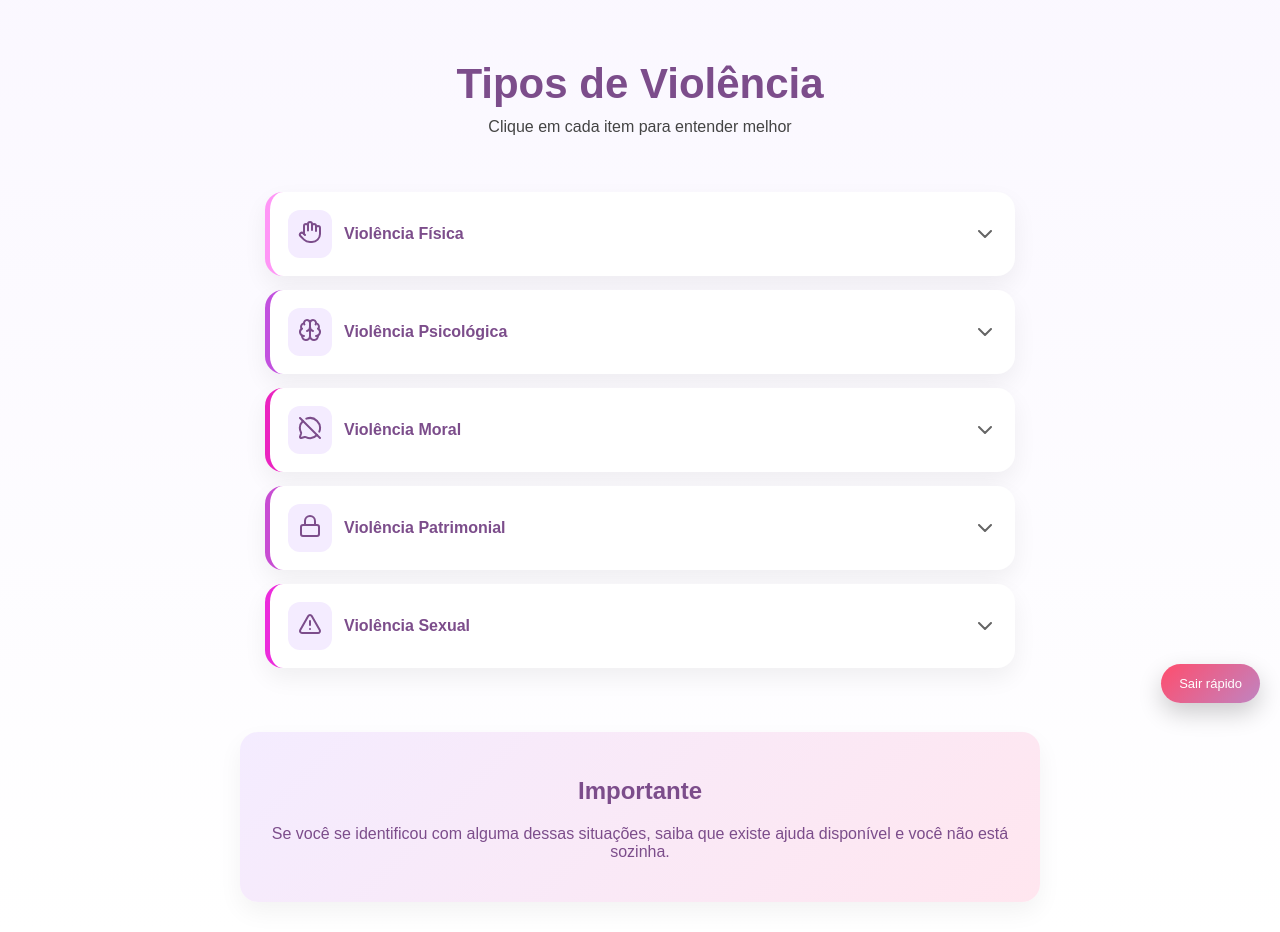
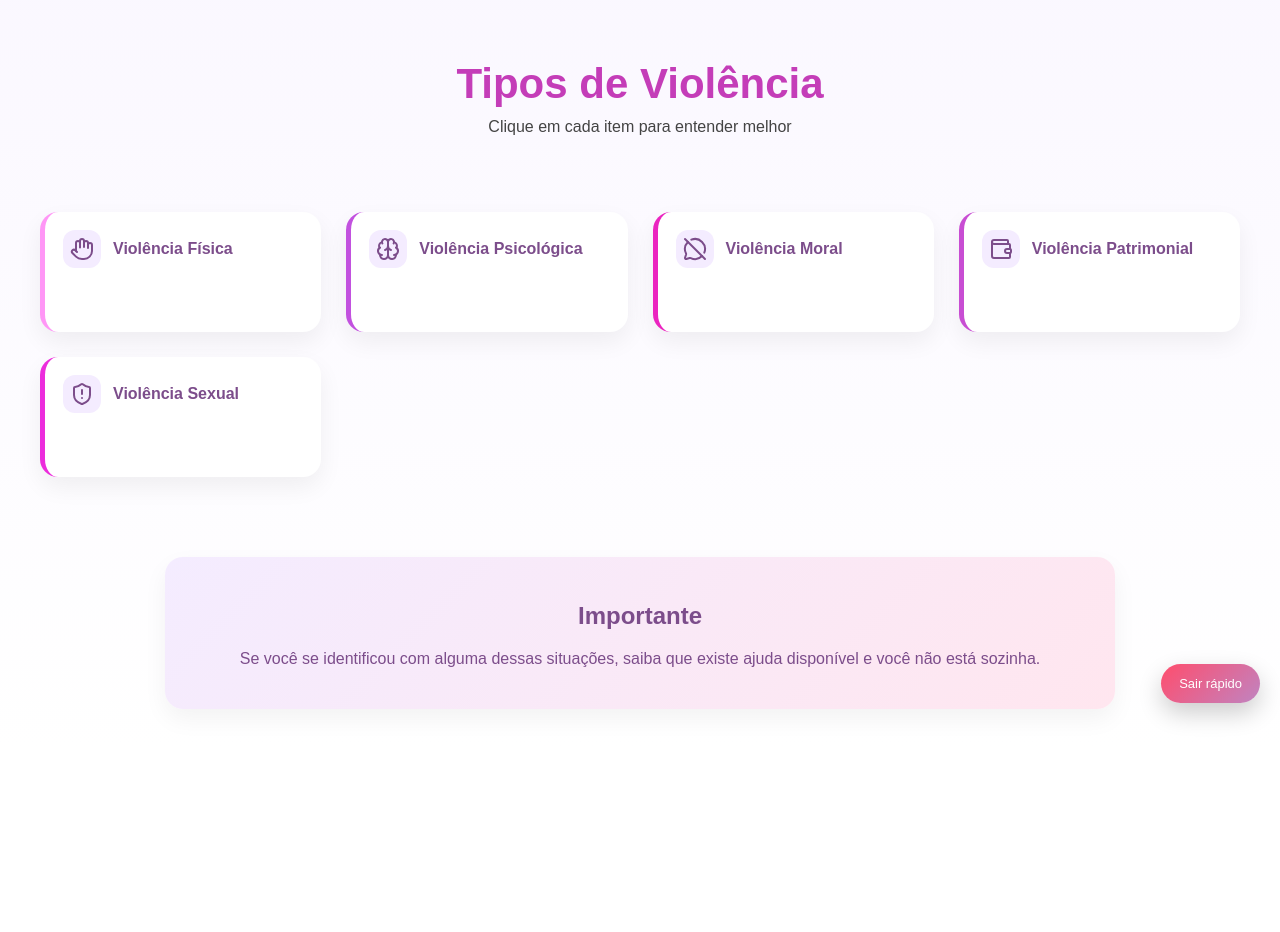
Before and after one commit to ferestevesr/sosmulherpi, a Python web app: template templates/apoio.html in a window 1280 px wide. Shown: the part 77-1009 px from the top of the page. After the commit the page ends 799 px from the top, so only its background shows below. Run offline with Jinja, Linux system fonts and the light colour scheme; the template is opened without the code that fills it, so the values that code supplies are empty.

Commit message:
atualização pagina de apoio

```diff
--- a/templates/apoio.html
+++ b/templates/apoio.html
@@ -6,10 +6,9 @@
     <meta name="viewport" content="width=device-width, initial-scale=1.0">
 
     <!-- Fonte -->
-    <link href="https://fonts.googleapis.com/css2?family=Inter:wght@300;400;600&display=swap"
-        rel="stylesheet">
+    <link href="https://fonts.googleapis.com/css2?family=Inter:wght@300;400;600&display=swap" rel="stylesheet">
 
-    <!-- Ícones -->
+    <!-- ÍCONES -->
     <script src="https://unpkg.com/lucide@latest"></script>
 
     <title>Tipos de Violência</title>
@@ -23,19 +22,11 @@
             --texto: #444;
         }
 
-        /* ========================= */
-        /* BODY */
-        /* ========================= */
-
         body {
             margin: 0;
             font-family: Arial, sans-serif;
             background: linear-gradient(180deg, #faf7ff, #fff);
         }
-
-        /* ========================= */
-
-        /* ========================= */
 
         .header {
             background: #ffffff;
@@ -48,14 +39,10 @@
             display: flex;
             justify-content: space-between;
             align-items: center;
-
             max-width: 1100px;
             margin: auto;
-
             padding: 20px;
         }
-
-        /* LOGO */
 
         .logo {
             font-size: 22px;
@@ -67,8 +54,6 @@
         .logo span {
             color: #c00da8;
         }
-
-        /* NAV */
 
         .nav {
             display: flex;
@@ -87,21 +72,13 @@
             color: #e649d1;
         }
 
-        /* BOTÃO SOS */
-
         .btn-sos-nav {
             background: #ff4d4d;
             color: rgb(12, 12, 12) !important;
-
             padding: 10px 18px;
             border-radius: 30px;
-
             font-weight: bold;
         }
-
-        /* ========================= */
-        /* TÍTULO DA PÁGINA */
-        /* ========================= */
 
         .titulo-pagina {
             text-align: center;
@@ -111,7 +88,7 @@
         .titulo-pagina h1 {
             margin: 0;
             font-size: 42px;
-            color: var(--roxo);
+            color: #c43db8;
         }
 
         .titulo-pagina p {
@@ -120,58 +97,37 @@
             margin-top: 10px;
         }
 
-        /* ========================= */
-        /* CONTAINER */
-        /* ========================= */
+        /* 🔥 GRID NOVO (AQUI ESTÁ A MUDANÇA PRINCIPAL) */
+        .container {
+            max-width: 1200px;
+            margin: auto;
+            padding: 40px 20px;
 
-        .container {
-            max-width: 750px;
-            margin: auto;
-            padding: 20px;
+            display: grid;
+            grid-template-columns: repeat(auto-fit, minmax(260px, 1fr));
+            gap: 25px;
         }
-
-        /* ========================= */
-        /* CARD */
-        /* ========================= */
 
         .card {
             background: white;
             border-radius: 18px;
-            margin-bottom: 14px;
             box-shadow: 0 10px 25px rgba(0, 0, 0, 0.06);
             overflow: hidden;
             cursor: pointer;
             transition: all 0.25s ease;
             border-left: 5px solid transparent;
+            min-height: 120px;
         }
 
         .card:hover {
-            transform: translateY(-3px);
+            transform: translateY(-5px);
         }
 
-        /* CORES */
-
-        .card.fisica {
-            border-left-color: #ff6bf3b4;
-        }
-
-        .card.psico {
-            border-left-color: #c251df;
-        }
-
-        .card.moral {
-            border-left-color: #eb24c0;
-        }
-
-        .card.patrimonial {
-            border-left-color: #c84dd3;
-        }
-
-        .card.sexual {
-            border-left-color: #ec2cdc;
-        }
-
-        /* HEADER CARD */
+        .card.fisica { border-left-color: #ff6bf3b4; }
+        .card.psico { border-left-color: #c251df; }
+        .card.moral { border-left-color: #eb24c0; }
+        .card.patrimonial { border-left-color: #c84dd3; }
+        .card.sexual { border-left-color: #ec2cdc; }
 
         .card-header {
             display: flex;
@@ -181,8 +137,13 @@
         }
 
         .icon-box {
+            width: 38px;
+            height: 38px;
+            display: flex;
+            align-items: center;
+            justify-content: center;
+
             background: var(--lilas);
-            padding: 10px;
             border-radius: 12px;
             color: var(--roxo);
         }
@@ -192,15 +153,11 @@
             color: var(--roxo);
         }
 
-        /* SETA */
-
         .arrow {
             margin-left: auto;
             transition: 0.3s;
             opacity: 0.6;
         }
-
-        /* CONTEÚDO */
 
         .card-content {
             max-height: 0;
@@ -212,8 +169,6 @@
             line-height: 1.6;
         }
 
-        /* CARD ABERTO */
-
         .card.active .card-content {
             max-height: 300px;
             padding-bottom: 18px;
@@ -224,13 +179,9 @@
             opacity: 1;
         }
 
-        /* ========================= */
-        /* INFO FINAL */
-        /* ========================= */
-
         .info {
-            max-width: 750px;
-            margin: 30px auto;
+            max-width: 900px;
+            margin: 40px auto;
             background: linear-gradient(135deg, #f4ecff, #ffe6ef);
             padding: 25px;
             border-radius: 18px;
@@ -239,28 +190,19 @@
             box-shadow: 0 10px 25px rgba(0, 0, 0, 0.05);
         }
 
-        /* ========================= */
-        /* BOTÃO SAIR */
-        /* ========================= */
-
         .sair-btn {
             position: fixed;
             bottom: 20px;
             right: 20px;
-
             background: linear-gradient(135deg, #ff4d6d, #c084c1);
             color: white;
-
             border: none;
             padding: 12px 18px;
             border-radius: 40px;
-
             font-size: 13px;
             font-weight: 500;
-
             cursor: pointer;
             box-shadow: 0 10px 25px rgba(0, 0, 0, 0.2);
-
             transition: 0.2s ease;
             z-index: 9999;
         }
@@ -269,12 +211,7 @@
             transform: scale(1.05);
         }
 
-        /* ========================= */
-        /* RESPONSIVO */
-        /* ========================= */
-
         @media (max-width: 768px) {
-
             .container-header {
                 flex-direction: column;
                 gap: 15px;
@@ -295,7 +232,6 @@
 <body>
 
     <!-- HEADER -->
-
     <header class="header">
         <div class="container-header">
 
@@ -313,29 +249,19 @@
     </header>
 
     <!-- TÍTULO -->
-
     <div class="titulo-pagina">
         <h1>Tipos de Violência</h1>
         <p>Clique em cada item para entender melhor</p>
     </div>
 
-    <!-- CONTAINER -->
-
+    <!-- CONTAINER (GRID) -->
     <div class="container">
-
-        <!-- CARD -->
 
         <div class="card fisica" onclick="toggle(this)">
             <div class="card-header">
-                <div class="icon-box">
-                    <i data-lucide="hand"></i>
-                </div>
-
+                <div class="icon-box"><i data-lucide="hand"></i></div>
                 <div class="card-title">Violência Física</div>
-
-                <i class="arrow" data-lucide="chevron-down"></i>
             </div>
-
             <div class="card-content">
                 Envolve qualquer agressão ao corpo, como tapas,
                 socos, empurrões, chutes ou qualquer ação que cause dor,
@@ -343,19 +269,11 @@
             </div>
         </div>
 
-        <!-- CARD -->
-
         <div class="card psico" onclick="toggle(this)">
             <div class="card-header">
-                <div class="icon-box">
-                    <i data-lucide="brain"></i>
-                </div>
-
+                <div class="icon-box"><i data-lucide="brain"></i></div>
                 <div class="card-title">Violência Psicológica</div>
-
-                <i class="arrow" data-lucide="chevron-down"></i>
             </div>
-
             <div class="card-content">
                 Inclui ameaças, humilhações, manipulação,
                 controle emocional, isolamento social e qualquer comportamento
@@ -363,38 +281,22 @@
             </div>
         </div>
 
-        <!-- CARD -->
-
         <div class="card moral" onclick="toggle(this)">
             <div class="card-header">
-                <div class="icon-box">
-                    <i data-lucide="message-circle-off"></i>
-                </div>
-
+                <div class="icon-box"><i data-lucide="message-circle-off"></i></div>
                 <div class="card-title">Violência Moral</div>
-
-                <i class="arrow" data-lucide="chevron-down"></i>
             </div>
-
             <div class="card-content">
                 Envolve calúnia, difamação, insultos e qualquer ataque
                 à sua reputação, dignidade ou imagem social.
             </div>
         </div>
 
-        <!-- CARD -->
-
         <div class="card patrimonial" onclick="toggle(this)">
             <div class="card-header">
-                <div class="icon-box">
-                    <i data-lucide="lock"></i>
-                </div>
-
+                <div class="icon-box"><i data-lucide="wallet"></i></div>
                 <div class="card-title">Violência Patrimonial</div>
-
-                <i class="arrow" data-lucide="chevron-down"></i>
             </div>
-
             <div class="card-content">
                 Controle, retenção ou destruição de bens,
                 dinheiro, documentos, cartões ou qualquer recurso financeiro
@@ -402,73 +304,43 @@
             </div>
         </div>
 
-        <!-- CARD -->
-
         <div class="card sexual" onclick="toggle(this)">
             <div class="card-header">
-                <div class="icon-box">
-                    <i data-lucide="alert-triangle"></i>
-                </div>
-
+                <div class="icon-box"><i data-lucide="shield-alert"></i></div>
                 <div class="card-title">Violência Sexual</div>
-
-                <i class="arrow" data-lucide="chevron-down"></i>
             </div>
-
             <div class="card-content">
                 Qualquer ato sexual sem consentimento,
                 coerção, pressão ou exploração.
-                O consentimento deve ser sempre livre e claro.
             </div>
         </div>
 
     </div>
 
     <!-- INFO -->
-
     <div class="info">
         <h2>Importante</h2>
-
-        <p>
-            Se você se identificou com alguma dessas situações,
-            saiba que existe ajuda disponível e você não está sozinha.
-        </p>
+        <p>Se você se identificou com alguma dessas situações, saiba que existe ajuda disponível e você não está sozinha.</p>
     </div>
 
     <!-- BOTÃO -->
-
-    <button class="sair-btn" onclick="sairRapido()">
-        Sair rápido
-    </button>
-
-    <!-- SCRIPT -->
+    <button class="sair-btn" onclick="sairRapido()">Sair rápido</button>
 
     <script>
-
         lucide.createIcons();
 
         function toggle(card) {
-
             document.querySelectorAll('.card').forEach(c => {
-
-                if (c !== card) {
-                    c.classList.remove('active');
-                }
-
+                if (c !== card) c.classList.remove('active');
             });
-
             card.classList.toggle('active');
         }
 
         function sairRapido() {
-
             document.body.innerHTML = "";
-
             window.location.replace("https://www.google.com");
         }
-
     </script>
 
 </body>
-
 </html>
```
Also changed, not shown: templates/login.html (+5 -5 lines).
